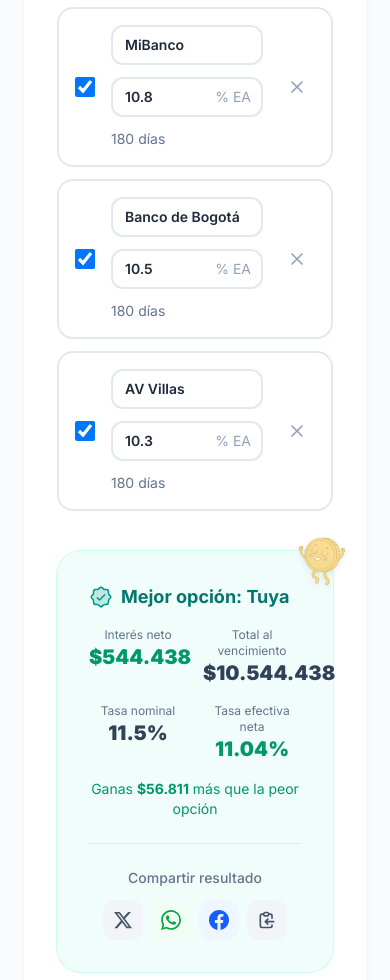
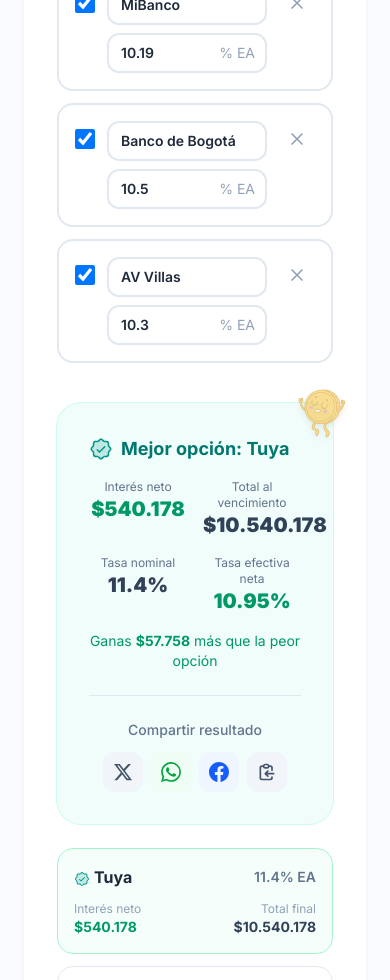
Before and after one commit to carlosmendoza/vidaencifras, a Next.js app: page /finanzas/comparador-cdt in a window 390 px wide. Shown: the part 1020-2000 px from the top of the page. Built offline with nearby package versions, Linux system fonts and the light colour scheme.

Commit message:
Mejorar vista mobile del comparador de CDTs
- Apilar nombre del banco y tasa en columnas separadas en móvil
- Tabla de resultados solo en desktop, cards en mobile
- Migrar a CalculatorHeader/CalculatorFooter
- Actualizar tasas CDT a corte 14 feb 2026

```diff
--- a/src/app/finanzas/comparador-cdt/page.tsx
+++ b/src/app/finanzas/comparador-cdt/page.tsx
@@ -2,55 +2,34 @@
 
 import { useState, useMemo } from "react";
 import { Breadcrumbs } from "@/components/Breadcrumbs";
-import { FAQ } from "@/components/FAQ";
+import { CalculatorHeader } from "@/components/CalculatorHeader";
+import { CalculatorFooter } from "@/components/CalculatorFooter";
 import { ShareButtons } from "@/components/ShareButtons";
 import { Icon } from "@/lib/icons";
 import { CurrencyInput } from "@/components/CurrencyInput";
 import { ResultWithMascot } from "@/components/ResultWithMascot";
 
-// Tasas de referencia de bancos colombianos — febrero 2026
-// Fuentes: Superintendencia Financiera, La República, El Tiempo (corte: 9 feb 2026)
+// Tasas de referencia CDT bancos colombianos — febrero 2026
+// Fuentes: Superfinanciera vía Semana/La República, El Tiempo, La FM (corte: 14 feb 2026)
+// Nota: solo CDTs reales (no cuentas de ahorro ni bolsillos programados)
 const BANCOS_PRESETS = [
-  { nombre: "Tuya", tasa90: 10.45, tasa180: 11.5, tasa360: 12.89 },
-  { nombre: "MiBanco", tasa90: 10.11, tasa180: 10.8, tasa360: 12.69 },
+  { nombre: "Tuya", tasa90: 10.45, tasa180: 11.41, tasa360: 12.89 },
+  { nombre: "MiBanco", tasa90: 10.11, tasa180: 10.19, tasa360: 12.69 },
   { nombre: "Banco de Bogotá", tasa90: 9.8, tasa180: 10.5, tasa360: 12.14 },
   { nombre: "AV Villas", tasa90: 9.5, tasa180: 10.3, tasa360: 12.06 },
-  { nombre: "Banco W", tasa90: 8.62, tasa180: 10.2, tasa360: 12.0 },
-  { nombre: "Bold", tasa90: 9.6, tasa180: 11.92, tasa360: 11.92 },
   { nombre: "Davivienda", tasa90: 9.0, tasa180: 10.0, tasa360: 11.92 },
-  { nombre: "Banco de Occidente", tasa90: 10.15, tasa180: 10.5, tasa360: 11.85 },
+  { nombre: "Bold", tasa90: 11.0, tasa180: 11.20, tasa360: 11.92 },
+  { nombre: "Banco de Occidente", tasa90: 10.15, tasa180: 11.49, tasa360: 11.85 },
   { nombre: "Credifamilia", tasa90: 9.3, tasa180: 10.6, tasa360: 11.8 },
-  { nombre: "Bancolombia", tasa90: 8.3, tasa180: 9.5, tasa360: 11.48 },
   { nombre: "BBVA", tasa90: 9.0, tasa180: 9.8, tasa360: 11.48 },
+  { nombre: "Banco W", tasa90: 10.05, tasa180: 10.2, tasa360: 11.47 },
+  { nombre: "Bancolombia", tasa90: 8.3, tasa180: 9.5, tasa360: 11.20 },
   { nombre: "Itaú", tasa90: 8.55, tasa180: 9.5, tasa360: 11.05 },
-  { nombre: "Nu Colombia", tasa90: 9.5, tasa180: 10.0, tasa360: 10.5 },
-  { nombre: "Banco Falabella", tasa90: 8.5, tasa180: 9.2, tasa360: 10.0 },
+  { nombre: "Nu Colombia", tasa90: 9.7, tasa180: 10.5, tasa360: 10.5 },
+  { nombre: "Banco Falabella", tasa90: 8.5, tasa180: 9.2, tasa360: 9.95 },
 ];
 
 const RETENCION_FUENTE = 0.04; // 4% de retención en la fuente
-
-const faqs = [
-  {
-    question: "¿Qué es un CDT y cómo funciona?",
-    answer:
-      "Un CDT (Certificado de Depósito a Término) es un producto de ahorro donde depositas dinero por un plazo fijo y recibes intereses. No puedes retirar el dinero antes del vencimiento sin penalización. A mayor plazo, generalmente mayor tasa de interés.",
-  },
-  {
-    question: "¿Cuál es la retención en la fuente de los CDTs?",
-    answer:
-      "Los rendimientos de CDTs tienen una retención en la fuente del 4% sobre los intereses ganados. Esta retención se aplica al momento del pago de los intereses y es descontable en tu declaración de renta.",
-  },
-  {
-    question: "¿Qué pasa si necesito el dinero antes del vencimiento?",
-    answer:
-      "La mayoría de bancos permiten cancelar anticipadamente con una penalización, que suele ser la pérdida parcial o total de los intereses. Algunos bancos ofrecen CDTs 'redimibles' que permiten retiros sin penalización.",
-  },
-  {
-    question: "¿Es mejor un CDT o una cuenta de ahorros?",
-    answer:
-      "Los CDTs ofrecen tasas más altas (10-12% vs 3-4% de cuentas de ahorro), pero no tienes liquidez. Si no necesitarás el dinero en el plazo del CDT, es mejor opción. Si necesitas acceso al dinero, la cuenta de ahorros es más conveniente.",
-  },
-];
 
 interface CDTConfig {
   id: string;
@@ -177,17 +156,7 @@
       <Breadcrumbs />
 
       <div className="card-glass rounded-2xl p-8 md:p-12 max-w-4xl mx-auto shadow-xl shadow-teal-500/5">
-        <div className="text-center mb-10">
-          <div className="w-20 h-20 bg-teal-500 rounded-3xl flex items-center justify-center text-4xl mx-auto mb-6 shadow-lg text-white">
-            <Icon name="bar-chart" className="w-10 h-10" />
-          </div>
-          <h1 className="text-4xl font-black text-slate-800 dark:text-slate-100 mb-3 tracking-tight">
-            Comparador de CDTs
-          </h1>
-          <p className="text-slate-500 dark:text-slate-400 font-medium">
-            Compara tasas de diferentes bancos y encuentra la mejor opción
-          </p>
-        </div>
+        <CalculatorHeader title="Comparador de CDTs" subtitle="Compara tasas de diferentes bancos y encuentra la mejor opción" icon="bar-chart" gradient="finanzas" />
 
         <div className="space-y-6">
           {/* Capital a invertir */}
@@ -296,19 +265,20 @@
                       : "bg-slate-50 dark:bg-slate-900 border-slate-100 dark:border-slate-800 opacity-60"
                   }`}
                 >
-                  <div className="flex items-center gap-4">
+                  <div className="flex items-start gap-3">
                     <input
                       type="checkbox"
                       checked={cdt.habilitado}
                       onChange={(e) => actualizarCDT(cdt.id, "habilitado", e.target.checked)}
-                      className="w-5 h-5 rounded-lg border-2 border-slate-300 text-teal-500 focus:ring-teal-500"
+                      className="w-5 h-5 mt-2 rounded-lg border-2 border-slate-300 text-teal-500 focus:ring-teal-500 flex-shrink-0"
                     />
-                    <div className="flex-1 grid grid-cols-1 md:grid-cols-3 gap-3">
+                    <div className="flex-1 min-w-0">
+                      <div className="grid grid-cols-1 gap-2 md:grid-cols-3 md:gap-3">
                         <input
                           type="text"
                           value={cdt.banco}
                           onChange={(e) => actualizarCDT(cdt.id, "banco", e.target.value)}
-                        className="px-3 py-2 rounded-xl text-sm font-semibold bg-transparent border border-slate-200 dark:border-slate-700"
+                          className="w-full px-3 py-2 rounded-xl text-sm font-semibold bg-transparent border border-slate-200 dark:border-slate-700"
                           placeholder="Nombre del banco"
                         />
                         <div className="relative">
@@ -322,13 +292,14 @@
                           />
                           <span className="absolute right-3 top-1/2 -translate-y-1/2 text-slate-400 text-sm">% EA</span>
                         </div>
-                      <div className="text-sm text-slate-500 dark:text-slate-400 flex items-center">
+                        <div className="hidden md:flex text-sm text-slate-500 dark:text-slate-400 items-center">
                           {plazoSeleccionado} días
+                        </div>
                       </div>
                     </div>
                     <button
                       onClick={() => eliminarCDT(cdt.id)}
-                      className="p-2 text-slate-400 hover:text-red-500 transition-colors"
+                      className="p-2 text-slate-400 hover:text-red-500 transition-colors flex-shrink-0"
                     >
                       <svg className="w-5 h-5" fill="none" stroke="currentColor" viewBox="0 0 24 24">
                         <path strokeLinecap="round" strokeLinejoin="round" strokeWidth={2} d="M6 18L18 6M6 6l12 12" />
@@ -391,8 +362,8 @@
                 />
               </div>
 
-              {/* Tabla comparativa */}
-              <div className="overflow-x-auto rounded-2xl ring-1 ring-slate-200 dark:ring-slate-700">
+              {/* Tabla comparativa — desktop */}
+              <div className="hidden md:block overflow-x-auto rounded-2xl ring-1 ring-slate-200 dark:ring-slate-700">
                 <table className="w-full text-sm">
                   <thead className="bg-slate-50 dark:bg-slate-800">
                     <tr>
@@ -437,6 +408,40 @@
                 </table>
               </div>
 
+              {/* Cards comparativas — mobile */}
+              <div className="md:hidden space-y-3">
+                {resultados.map((r, index) => (
+                  <div
+                    key={r.id}
+                    className={`p-4 rounded-2xl border ${
+                      index === 0
+                        ? "bg-emerald-50/50 dark:bg-emerald-900/20 border-emerald-200 dark:border-emerald-800"
+                        : "bg-white dark:bg-slate-800 border-slate-200 dark:border-slate-700"
+                    }`}
+                  >
+                    <div className="flex items-center justify-between mb-3">
+                      <span className="font-bold text-slate-800 dark:text-slate-100">
+                        {index === 0 && <Icon name="seal-check" className="w-4 h-4 inline-block mr-1 text-teal-600" />}
+                        {r.banco}
+                      </span>
+                      <span className="text-sm font-semibold text-slate-500 dark:text-slate-400">
+                        {r.tasaAnual.toFixed(1)}% EA
+                      </span>
+                    </div>
+                    <div className="grid grid-cols-2 gap-2 text-sm">
+                      <div>
+                        <p className="text-xs text-slate-400">Interés neto</p>
+                        <p className="font-bold text-emerald-600">${formatMoney(r.interesNeto)}</p>
+                      </div>
+                      <div className="text-right">
+                        <p className="text-xs text-slate-400">Total final</p>
+                        <p className="font-bold text-slate-700 dark:text-slate-200">${formatMoney(r.totalFinal)}</p>
+                      </div>
+                    </div>
+                  </div>
+                ))}
+              </div>
+
               {/* Nota sobre retención */}
               <div className="p-4 bg-amber-50 dark:bg-amber-900/20 rounded-2xl border border-amber-200 dark:border-amber-800">
                 <p className="text-sm text-amber-700 dark:text-amber-300">
@@ -478,12 +483,7 @@
         </div>
       </div>
 
-      {/* FAQs */}
-      <div className="max-w-4xl mx-auto">
-        <div className="p-8 card-glass rounded-xl">
-          <FAQ items={faqs} colorClass="teal" />
-        </div>
-      </div>
+      <CalculatorFooter href="/finanzas/comparador-cdt" />
     </div>
   );
 }
```
Lines whose indentation alone changed are shown as unchanged.
